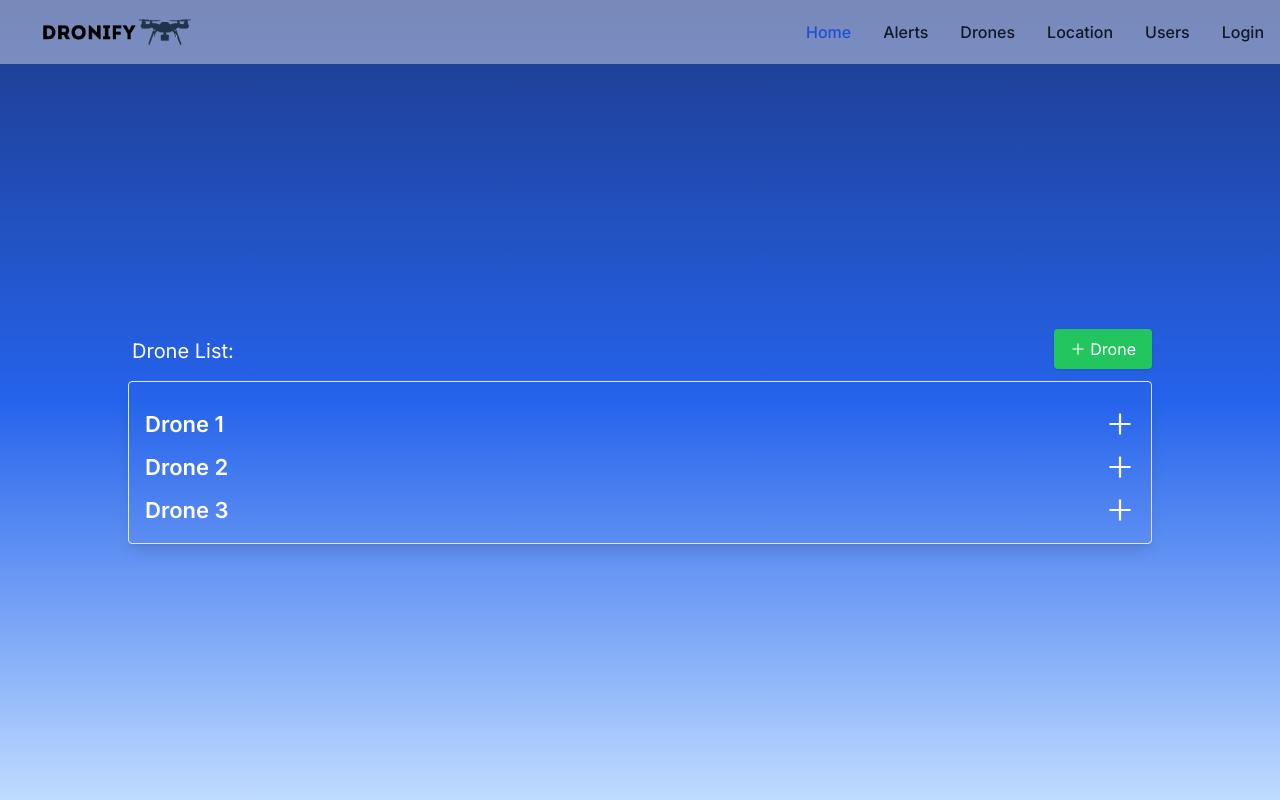
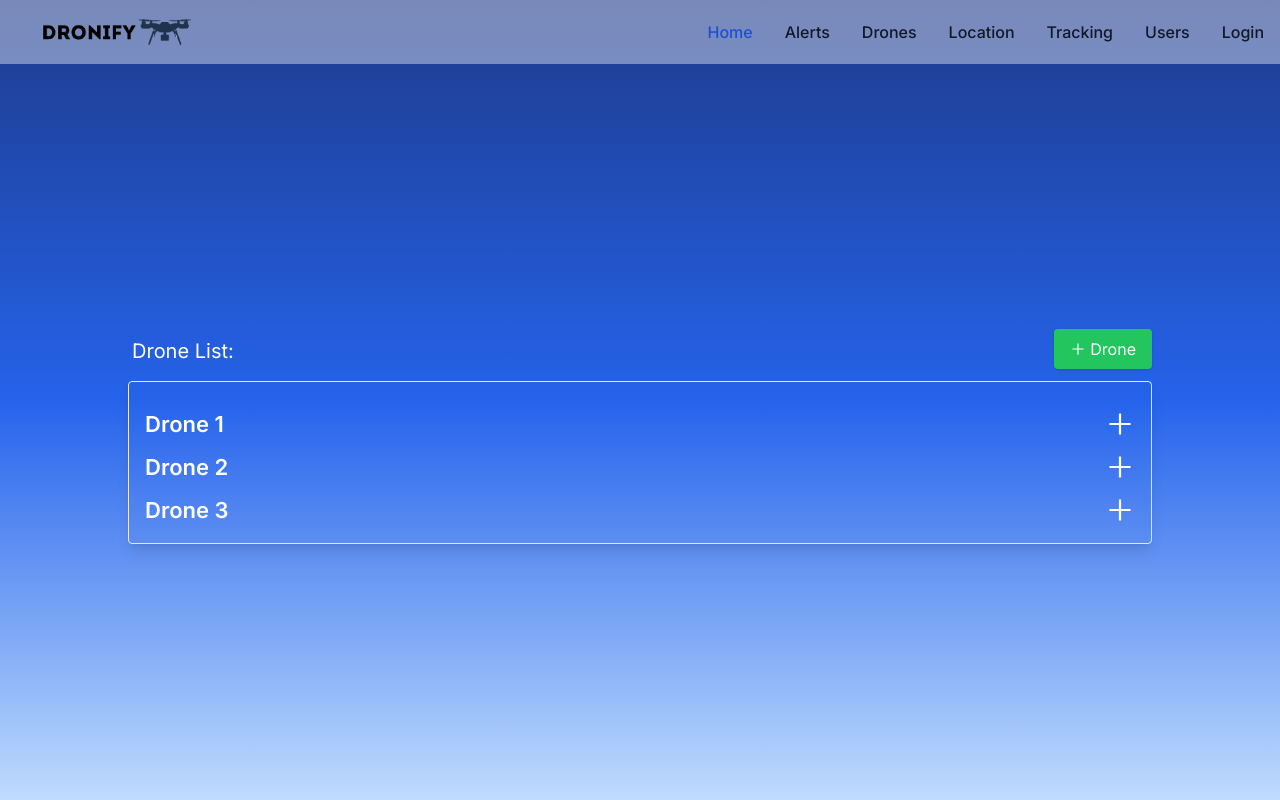
Before and after one commit to NielPatelSE12/zero_trust_project, a Next.js app: page /drones in a window 1280 px wide. Built offline with nearby package versions, Linux system fonts and the light colour scheme.

Commit message:
Added Tracking page to header

```diff
--- a/app/drones/heading.tsx
+++ b/app/drones/heading.tsx
@@ -80,20 +80,28 @@
               </Link>
             </li>
             <li>
-              <a
+              <Link
                 href="/"
                 className="block py-2 px-3 text-gray-900 rounded hover:bg-gray-100 md:hover:bg-transparent md:border-0 md:hover:text-blue-700 md:p-0 dark:text-white md:dark:hover:text-blue-500 dark:hover:bg-gray-700 dark:hover:text-white md:dark:hover:bg-transparent"
               >
                 Location
-              </a>
+              </Link>
             </li>
             <li>
-              <a
+              <Link
+                href="/tracking"
+                className="block py-2 px-3 text-gray-900 rounded hover:bg-gray-100 md:hover:bg-transparent md:border-0 md:hover:text-blue-700 md:p-0 dark:text-white md:dark:hover:text-blue-500 dark:hover:bg-gray-700 dark:hover:text-white md:dark:hover:bg-transparent"
+              >
+                Tracking
+              </Link>
+            </li>
+            <li>
+              <Link
                 href="/users"
                 className="block py-2 px-3 text-gray-900 rounded hover:bg-gray-100 md:hover:bg-transparent md:border-0 md:hover:text-blue-700 md:p-0 dark:text-white md:dark:hover:text-blue-500 dark:hover:bg-gray-700 dark:hover:text-white md:dark:hover:bg-transparent"
               >
                 Users
-              </a>
+              </Link>
             </li>
             <li>
               <Link
```
